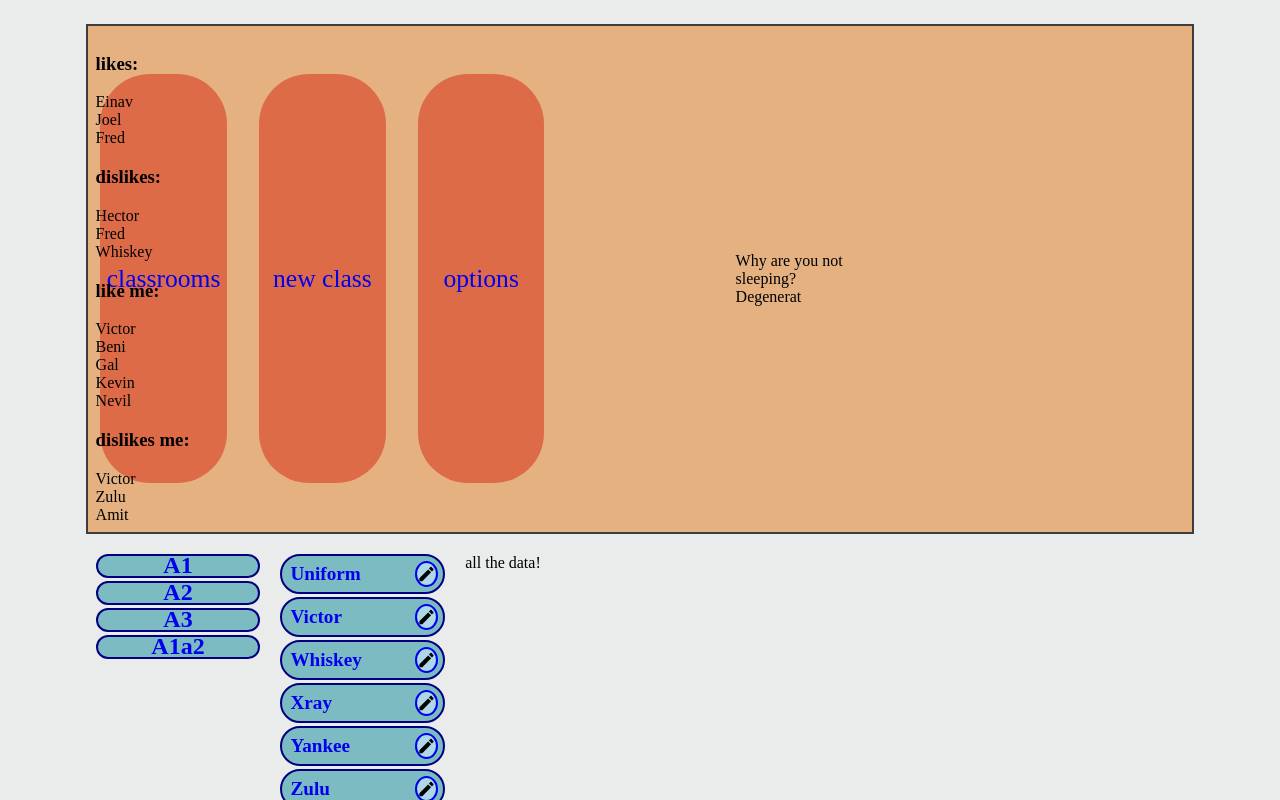
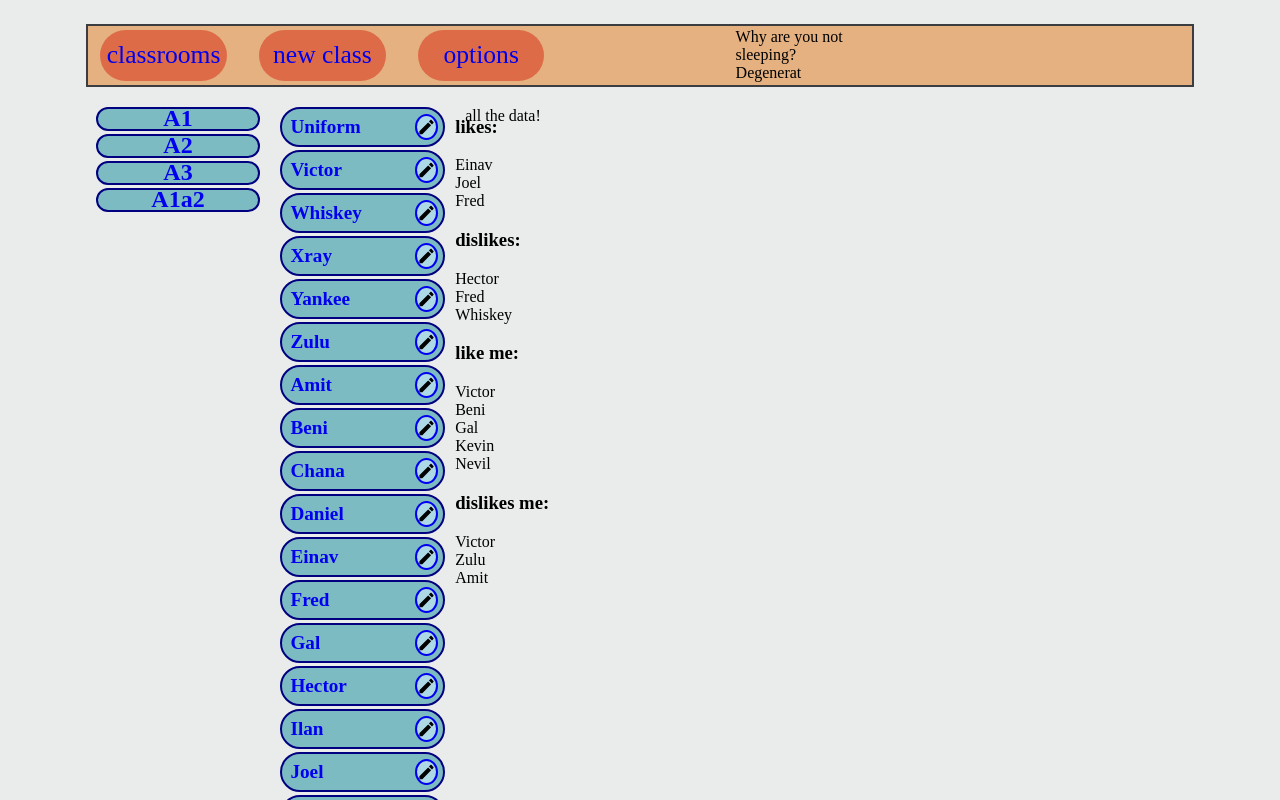
Before and after one commit to gulilo/Classroom, a React (Create React App) app: page /classroom/1/student/21 in a window 1280 px wide. Shown: the top 800 px of the page. Built offline with nearby package versions, Linux system fonts and the light colour scheme.

Commit message:
relocate student data

```diff
--- a/src/Components/StudentInfo.jsx
+++ b/src/Components/StudentInfo.jsx
@@ -65,7 +65,7 @@ class StudentInfo extends Component {
 
   render() {
     return (
-      <div className={Style_MainGrid.AppMainArea}>
+      <div className={Style_MainGrid.AppMainAreaOut}>
         <h3>likes: </h3>
         <span>
           {_.map(this.state.likes, ({ id, name }) => (
```
